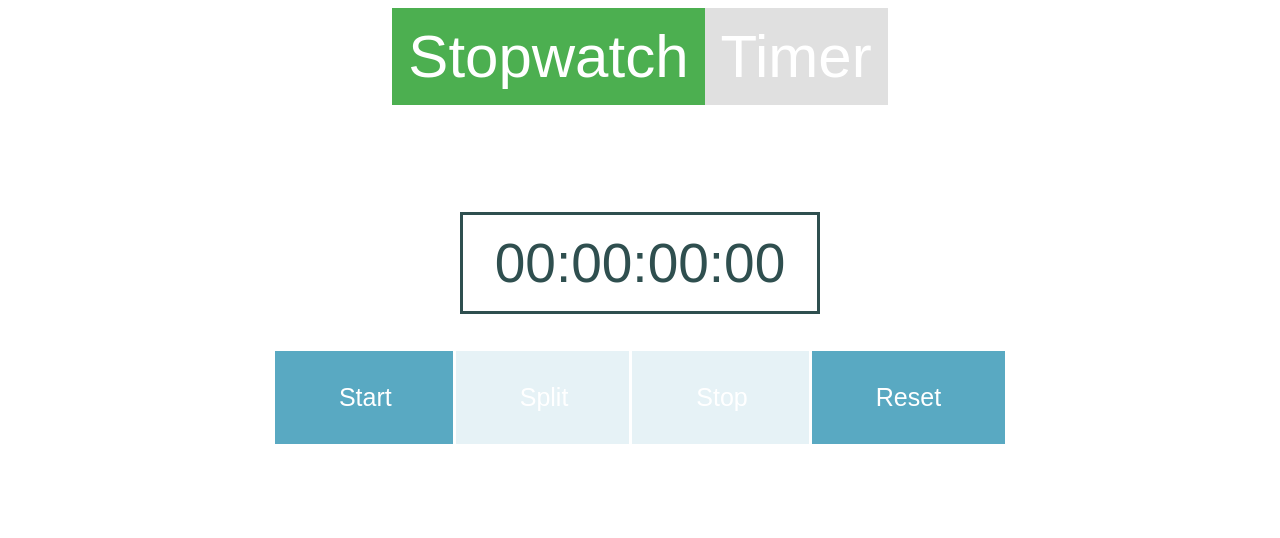
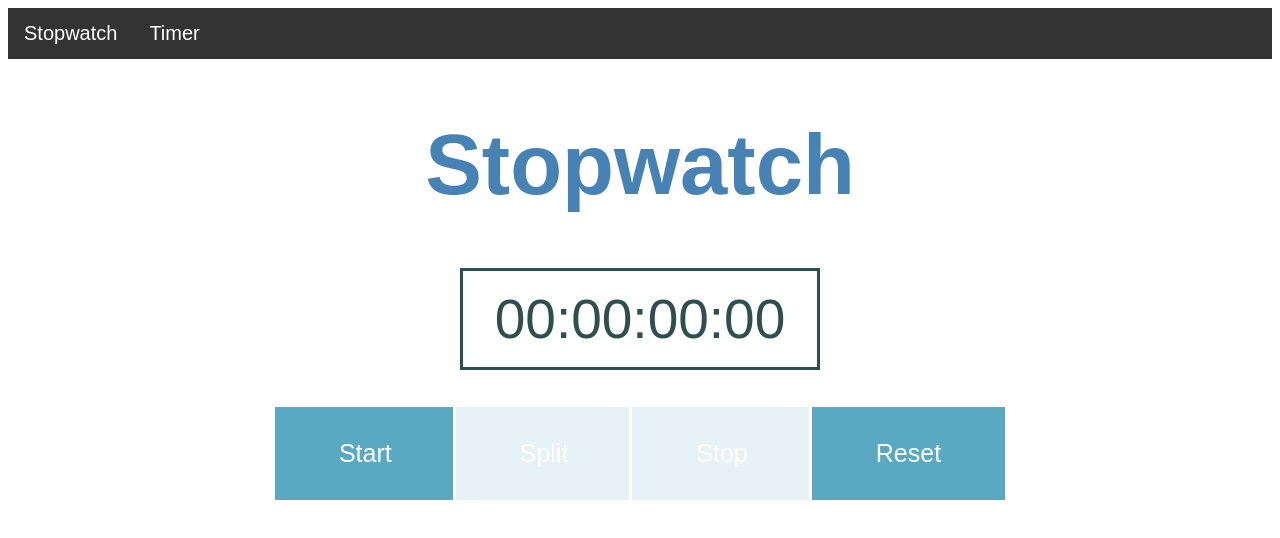
Before and after one commit to briantam23/utilities-app, a React app: page / in a window 1280 px wide. Shown: the top 538 px of the page. Built offline with nearby package versions, Linux system fonts and the light colour scheme.

Commit message:
Improved Nav

```diff
--- a/src/components/App.js
+++ b/src/components/App.js
@@ -75,6 +75,10 @@ class App extends Component {
             <div className={ style.container }>
                 <Nav/>
 
+                <h1 className={ style.header }>
+                    Stopwatch
+                </h1>
+
                 <div className={ style.mainTime }>
                     { formatTime(time) }
                 </div>
--- a/src/components/app.less
+++ b/src/components/app.less
@@ -6,6 +6,11 @@
   align-items: center;
 }
 
+.header {
+  color: steelblue;
+  font-size: 85px;
+}
+
 .mainTime {
   padding: 16px 32px;
   color: darkslategray;
--- a/src/components/nav.less
+++ b/src/components/nav.less
@@ -3,12 +3,14 @@
     margin: 0;
     padding: 0;
     overflow: hidden;
-    background-color: fadeout(#333, 85%);
-    margin-bottom: 110px;
+    background-color: #333;
+    /* margin-bottom: 110px; */
+    width: 100%
 }
 
 li {
     float: left;
+    border: gray;
 
     a {
         display: block;
@@ -16,13 +18,6 @@ li {
         text-align: center;
         padding: 14px 16px;
         text-decoration: none;
-        font-size: 60px;
-    }
-    a:hover:not(.active) {
-        background-color: #111;
+        font-size: 20px;
     }
 }
-
-.active {
-    background-color: #4CAF50;
-}
```
Also changed, not shown: 1 other file (tests, documents, lock files or other folders).
